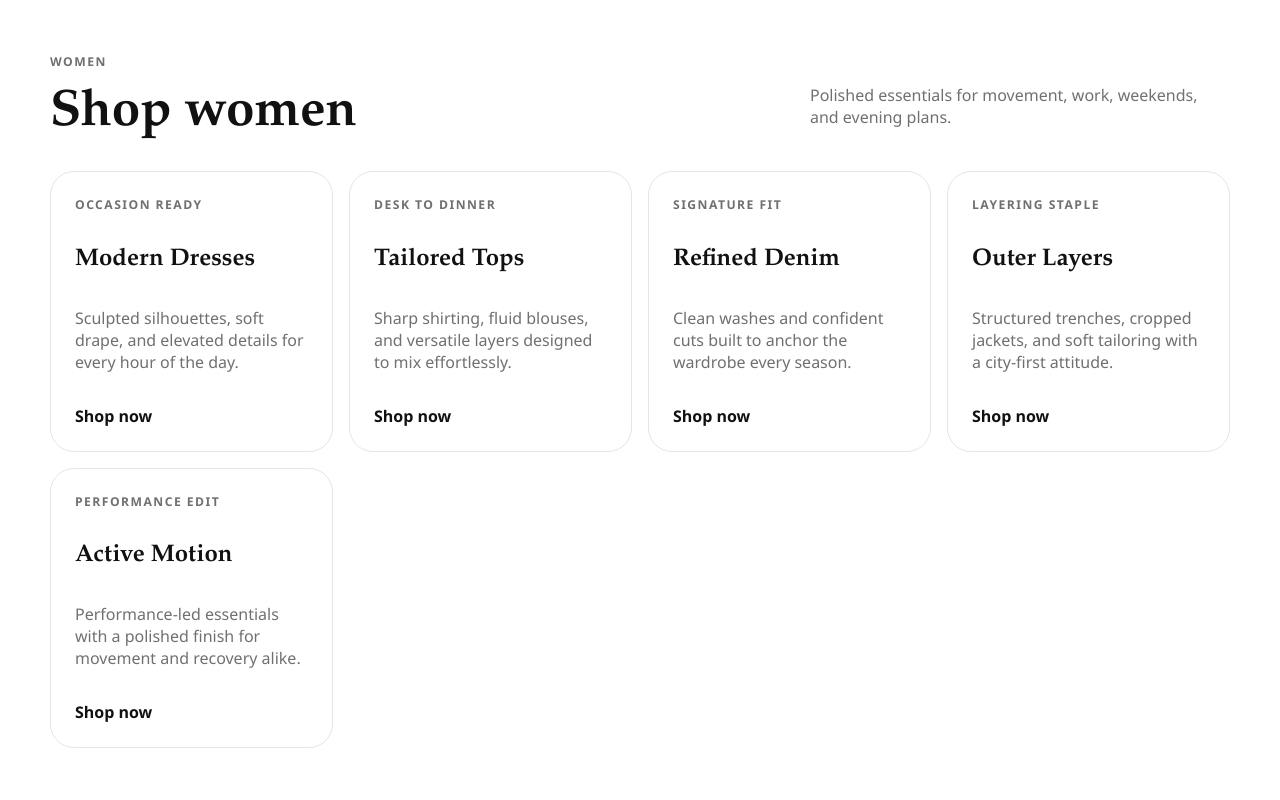
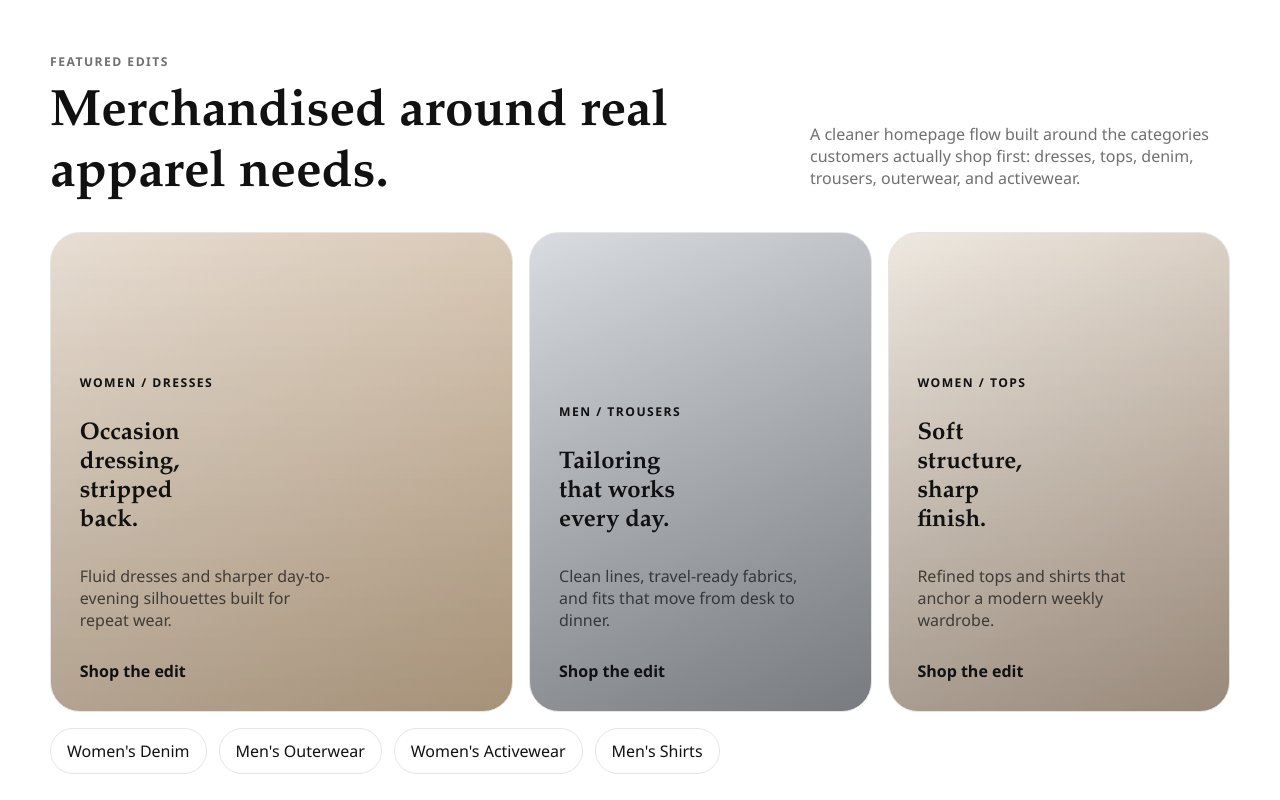
Before and after one commit to gh-vvemula/vyira-fashion, a Next.js app: page / in a window 1280 px wide. Shown: the part 880-1680 px from the top of the page. Built offline with nearby package versions, Linux system fonts and the light colour scheme.

Commit message:
Add stronger apparel merchandising modules

```diff
--- a/app/globals.css
+++ b/app/globals.css
@@ -313,7 +313,8 @@ h1 {
 .section-heading,
 .newsletter,
 .editorial-banner,
-.site-footer__grid {
+.site-footer__grid,
+.home-story-grid {
   display: grid;
   gap: 1rem;
 }
@@ -338,6 +339,85 @@ h3 {
 .product-grid {
   display: grid;
   gap: 1rem;
+}
+
+.home-story-grid {
+  grid-template-columns: 1.15fr 0.85fr 0.85fr;
+  margin-bottom: 1rem;
+}
+
+.home-story-card {
+  min-height: 20rem;
+  display: grid;
+  align-content: end;
+  gap: 0.8rem;
+  padding: 1.8rem;
+  border-radius: 30px;
+  border: 1px solid var(--line);
+  background: #f3f3f3;
+  transition:
+    transform 180ms ease,
+    border-color 180ms ease;
+}
+
+.home-story-card:hover,
+.quick-link-pill:hover {
+  transform: translateY(-3px);
+  border-color: #c8c8c8;
+}
+
+.home-story-card--hero {
+  min-height: 30rem;
+}
+
+.home-story--sand {
+  background:
+    linear-gradient(180deg, rgba(255, 255, 255, 0.02), rgba(17, 17, 17, 0.16)),
+    linear-gradient(145deg, #e7ddd2, #c3aa8c);
+}
+
+.home-story--slate {
+  background:
+    linear-gradient(180deg, rgba(255, 255, 255, 0.02), rgba(17, 17, 17, 0.16)),
+    linear-gradient(145deg, #d8dbdf, #8b9096);
+}
+
+.home-story--stone {
+  background:
+    linear-gradient(180deg, rgba(255, 255, 255, 0.02), rgba(17, 17, 17, 0.16)),
+    linear-gradient(145deg, #eee8e0, #b3a08e);
+}
+
+.home-story-card h3 {
+  max-width: 11ch;
+}
+
+.home-story-card p:not(.eyebrow) {
+  max-width: 28ch;
+  color: rgba(17, 17, 17, 0.72);
+}
+
+.home-story-card span {
+  font-weight: 600;
+}
+
+.quick-link-row {
+  display: flex;
+  flex-wrap: wrap;
+  gap: 0.75rem;
+}
+
+.quick-link-pill {
+  display: inline-flex;
+  align-items: center;
+  min-height: 2.9rem;
+  padding: 0 1rem;
+  border-radius: 999px;
+  border: 1px solid var(--line);
+  background: #fff;
+  transition:
+    transform 180ms ease,
+    border-color 180ms ease;
 }
 
 .category-grid {
@@ -524,7 +604,8 @@ h3 {
   .section-heading,
   .editorial-banner,
   .newsletter,
-  .site-footer__grid {
+  .site-footer__grid,
+  .home-story-grid {
     grid-template-columns: 1fr;
   }
 
@@ -563,6 +644,11 @@ h3 {
     grid-template-columns: 1fr;
   }
 
+  .quick-link-row {
+    display: grid;
+    grid-template-columns: 1fr;
+  }
+
   .hero-panel--feature {
     min-height: 18rem;
   }
--- a/app/page.tsx
+++ b/app/page.tsx
@@ -1,6 +1,7 @@
 import { CategoryGrid } from "@/components/category-grid";
 import { EditorialBanner } from "@/components/editorial-banner";
 import { Hero } from "@/components/hero";
+import { HomeStories } from "@/components/home-stories";
 import { Newsletter } from "@/components/newsletter";
 import { ProductGrid } from "@/components/product-grid";
 import { getFeaturedProducts } from "@/data/site";
@@ -9,6 +10,7 @@ export default function HomePage() {
   return (
     <>
       <Hero />
+      <HomeStories />
       <CategoryGrid audience="Women" />
       <CategoryGrid audience="Men" />
       <EditorialBanner />
--- /dev/null
+++ b/components/home-stories.tsx
@@ -0,0 +1,70 @@
+import Link from "next/link";
+
+const storyCards = [
+  {
+    href: "/collections/women-dresses",
+    eyebrow: "Women / Dresses",
+    title: "Occasion dressing, stripped back.",
+    copy: "Fluid dresses and sharper day-to-evening silhouettes built for repeat wear.",
+    tone: "home-story--sand"
+  },
+  {
+    href: "/collections/men-trousers",
+    eyebrow: "Men / Trousers",
+    title: "Tailoring that works every day.",
+    copy: "Clean lines, travel-ready fabrics, and fits that move from desk to dinner.",
+    tone: "home-story--slate"
+  },
+  {
+    href: "/collections/women-tops",
+    eyebrow: "Women / Tops",
+    title: "Soft structure, sharp finish.",
+    copy: "Refined tops and shirts that anchor a modern weekly wardrobe.",
+    tone: "home-story--stone"
+  }
+];
+
+const quickLinks = [
+  { href: "/collections/women-denim", label: "Women's Denim" },
+  { href: "/collections/men-outerwear", label: "Men's Outerwear" },
+  { href: "/collections/women-activewear", label: "Women's Activewear" },
+  { href: "/collections/men-shirts", label: "Men's Shirts" }
+];
+
+export function HomeStories() {
+  return (
+    <section className="site-shell section-space">
+      <div className="section-heading">
+        <div>
+          <p className="eyebrow">Featured edits</p>
+          <h2>Merchandised around real apparel needs.</h2>
+        </div>
+        <p>
+          A cleaner homepage flow built around the categories customers actually shop first:
+          dresses, tops, denim, trousers, outerwear, and activewear.
+        </p>
+      </div>
+      <div className="home-story-grid">
+        {storyCards.map((story, index) => (
+          <Link
+            key={story.href}
+            href={story.href}
+            className={`home-story-card ${story.tone} ${index === 0 ? "home-story-card--hero" : ""}`}
+          >
+            <p className="eyebrow">{story.eyebrow}</p>
+            <h3>{story.title}</h3>
+            <p>{story.copy}</p>
+            <span>Shop the edit</span>
+          </Link>
+        ))}
+      </div>
+      <div className="quick-link-row" aria-label="Quick apparel links">
+        {quickLinks.map((link) => (
+          <Link key={link.href} href={link.href} className="quick-link-pill">
+            {link.label}
+          </Link>
+        ))}
+      </div>
+    </section>
+  );
+}
```
